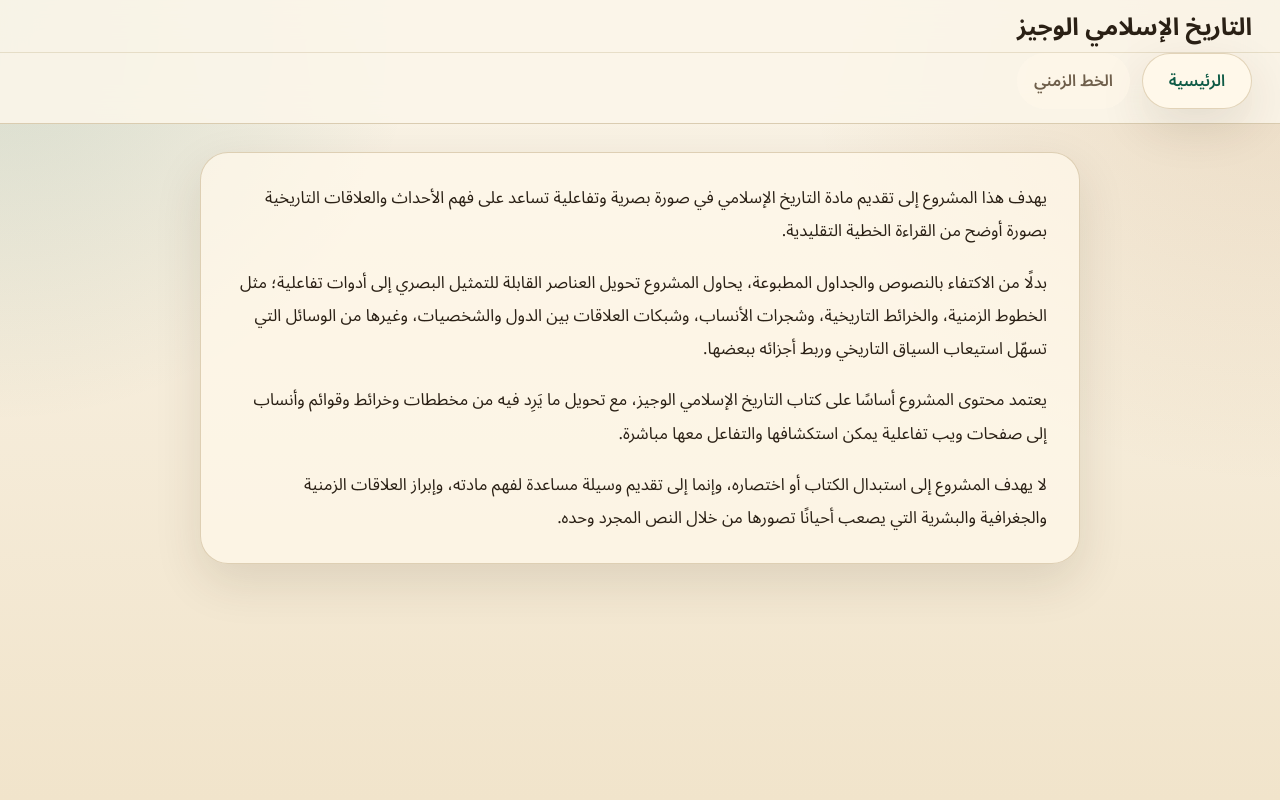
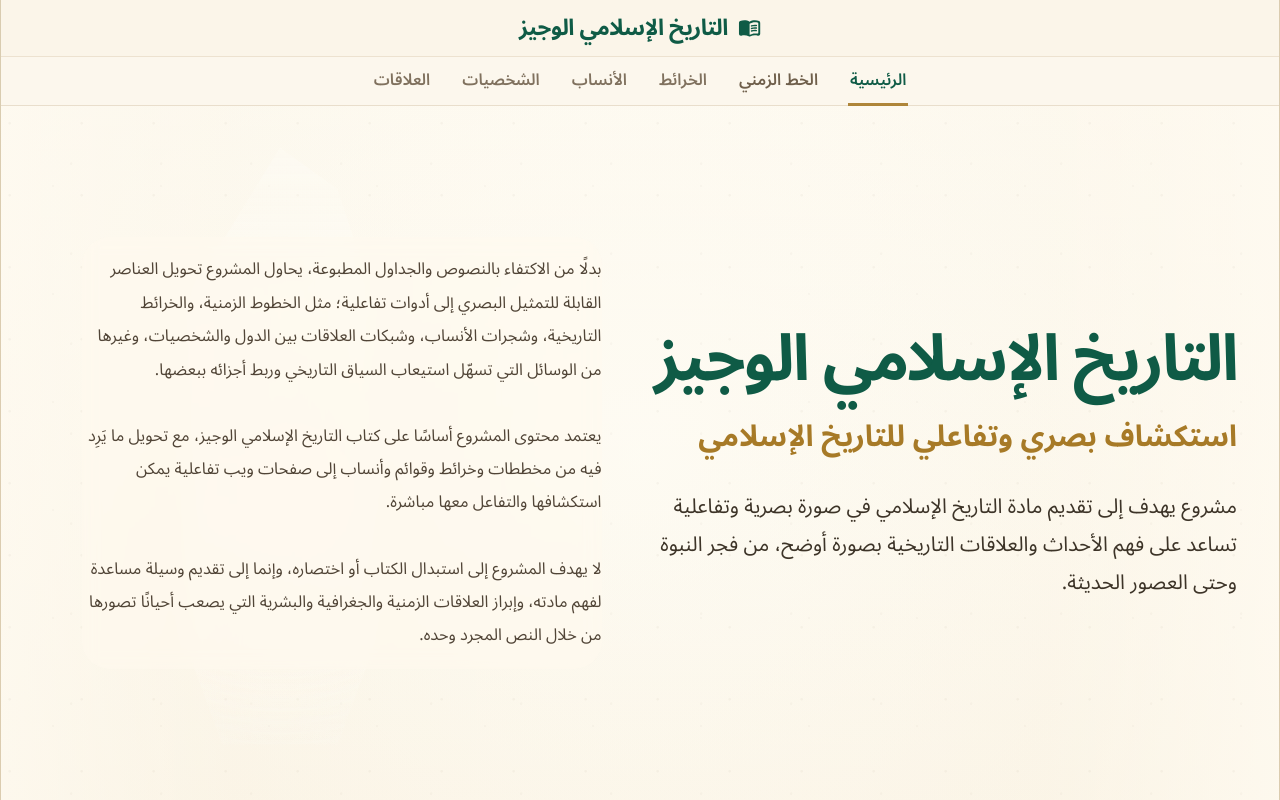
Before and after one commit to mohmoussad/interactive-wajiz, a React (Vite) app: page / in a window 1280 px wide. Built offline with nearby package versions, Linux system fonts and the light colour scheme.

Commit message:
refactor home page

```diff
--- a/src/components/AppShell.tsx
+++ b/src/components/AppShell.tsx
@@ -1,12 +1,17 @@
 import type { PropsWithChildren } from "react";
+import MenuBookRoundedIcon from "@mui/icons-material/MenuBookRounded";
 import { NavLink } from "react-router-dom";
 import { appRoutes } from "../app/routes";
 
 type AppShellProps = PropsWithChildren;
 
 const navigationItems = [
-  { label: "الرئيسية", route: appRoutes.home },
-  { label: "الخط الزمني", route: appRoutes.timeline },
+  { label: "الرئيسية", route: appRoutes.home, kind: "route" },
+  { label: "الخط الزمني", route: appRoutes.timeline, kind: "route" },
+  { label: "الخرائط", kind: "static" },
+  { label: "الأنساب", kind: "static" },
+  { label: "الشخصيات", kind: "static" },
+  { label: "العلاقات", kind: "static" },
 ] as const;
 
 export function AppShell({
@@ -16,11 +21,13 @@ export function AppShell({
     <div className="app-shell" dir="rtl">
       <header className="app-header">
         <div className="app-header__title">
+          <MenuBookRoundedIcon className="app-header__icon" />
           <h1>التاريخ الإسلامي الوجيز</h1>
         </div>
 
         <nav className="app-nav" aria-label="التنقل الرئيسي">
-          {navigationItems.map((item) => (
+          {navigationItems.map((item) =>
+            item.kind === "route" ? (
               <NavLink
                 key={item.route}
                 to={item.route}
@@ -31,7 +38,12 @@ export function AppShell({
               >
                 {item.label}
               </NavLink>
-          ))}
+            ) : (
+              <span key={item.label} className="app-nav__link app-nav__link--muted">
+                {item.label}
+              </span>
+            ),
+          )}
         </nav>
       </header>
 
--- a/src/index.css
+++ b/src/index.css
@@ -11,8 +11,9 @@
   --line: #d1c0a0;
   --line-strong: #b99f72;
   --accent: #0f5b46;
+  --accent-soft: #a77a27;
   --shadow: 0 18px 48px rgba(61, 42, 18, 0.12);
-  --header-height: 124px;
+  --header-height: 106px;
   --toolbox-height: 76px;
   --axis-height: 72px;
   font-family: "Noto Sans Arabic", "Segoe UI", sans-serif;
@@ -45,10 +46,13 @@ select {
 }
 
 .app-shell {
-  height: 100vh;
+  min-height: 100vh;
   display: grid;
   grid-template-rows: var(--header-height) minmax(0, 1fr);
+  margin: 0 auto;
   overflow: hidden;
+  border-inline: 1px solid rgba(209, 192, 160, 0.76);
+  background: linear-gradient(180deg, rgba(255, 251, 242, 0.7), rgba(252, 246, 233, 0.84));
 }
 
 .app-header {
@@ -56,55 +60,67 @@ select {
   top: 0;
   z-index: 20;
   display: grid;
-  grid-template-rows: minmax(0, 1fr) auto;
-  background: rgba(251, 245, 233, 0.9);
+  grid-template-rows: 56px 50px;
+  background: rgba(251, 245, 233, 0.94);
   border-bottom: 1px solid rgba(209, 192, 160, 0.78);
   backdrop-filter: blur(16px);
 }
 
 .app-header__title {
   display: flex;
+  justify-content: center;
   align-items: center;
+  gap: 10px;
   padding: 0 28px;
 }
 
 .app-header h1 {
-  margin: 2px 0 0;
-  font-size: 1.5rem;
+  margin: 0;
+  color: var(--accent);
+  font-size: 1.4rem;
+  font-weight: 700;
+  letter-spacing: -0.02em;
+}
+
+.app-header__icon {
+  color: var(--accent);
+  font-size: 1.45rem !important;
 }
 
 .app-nav {
   display: flex;
   align-items: center;
-  gap: 12px;
-  padding: 0 28px 14px;
-  border-top: 1px solid rgba(209, 192, 160, 0.45);
+  justify-content: center;
+  gap: 28px;
+  padding: 0 28px;
+  border-top: 1px solid rgba(209, 192, 160, 0.38);
+  background: rgba(255, 250, 242, 0.42);
 }
 
 .app-nav__link {
   display: inline-flex;
   align-items: center;
   justify-content: center;
-  min-width: 110px;
-  padding: 10px 16px;
-  border: 1px solid transparent;
-  border-radius: 999px;
-  background: rgba(255, 248, 234, 0.56);
+  height: 100%;
+  padding: 0 2px;
+  border-bottom: 3px solid transparent;
   color: var(--muted);
   text-decoration: none;
   font-weight: 600;
   transition:
-    background 160ms ease,
     color 160ms ease,
     border-color 160ms ease,
-    box-shadow 160ms ease;
+    opacity 160ms ease;
 }
 
 .app-nav__link.is-active {
-  background: var(--panel-strong);
   color: var(--accent);
-  border-color: rgba(185, 159, 114, 0.42);
-  box-shadow: var(--shadow);
+  border-color: rgba(167, 122, 39, 0.9);
+}
+
+.app-nav__link--muted {
+  opacity: 0.88;
+  cursor: default;
 }
 
 .app-shell__content {
@@ -124,29 +140,117 @@ select {
 }
 
 .home-page {
-  padding: 28px;
+  position: relative;
+  padding: 0;
   overflow: auto;
-  display: block;
+  background:
+    linear-gradient(
+      90deg,
+      rgba(255, 251, 242, 0.72) 0%,
+      rgba(255, 251, 242, 0.16) 18%,
+      rgba(255, 251, 242, 0.18) 82%,
+      rgba(255, 251, 242, 0.76) 100%
+    ),
+    radial-gradient(circle at center, rgba(255, 254, 248, 0.66), rgba(248, 240, 223, 0.34)),
+    linear-gradient(180deg, rgba(255, 251, 242, 0.72), rgba(248, 240, 223, 0.76));
 }
 
-.home-page__content {
-  max-width: 880px;
-  padding: 28px 32px;
-  border: 1px solid rgba(209, 192, 160, 0.72);
-  border-radius: 28px;
-  background: rgba(255, 248, 234, 0.72);
-  box-shadow: var(--shadow);
-  line-height: 2;
-  font-size: 1.04rem;
-  margin: 0 auto;
+.home-page::before,
+.home-page::after {
+  content: "";
+  position: absolute;
+  inset: 0;
+  pointer-events: none;
 }
 
-.home-page__content p {
-  margin: 0;
+.home-page::before {
+  background:
+    radial-gradient(circle at 12% 24%, rgba(77, 56, 25, 0.1) 1px, transparent 1.6px),
+    radial-gradient(circle at 78% 64%, rgba(77, 56, 25, 0.08) 1px, transparent 1.5px),
+    radial-gradient(circle at 48% 74%, rgba(77, 56, 25, 0.07) 1px, transparent 1.4px);
+  background-size:
+    72px 72px,
+    90px 90px,
+    108px 108px;
+  opacity: 0.36;
 }
 
-.home-page__content p + p {
-  margin-top: 18px;
+.home-page::after {
+  inset-inline-start: 50%;
+  inset-inline-end: auto;
+  width: min(360px, 42vw);
+  transform: translateX(-50%);
+  background:
+    radial-gradient(circle at 50% 58%, rgba(255, 250, 241, 0.66), transparent 62%),
+    linear-gradient(180deg, rgba(255, 253, 247, 0.4), rgba(255, 253, 247, 0.06));
+  opacity: 0.86;
+  clip-path: polygon(50% 6%, 66% 12%, 76% 28%, 76% 78%, 66% 92%, 34% 92%, 24% 78%, 24% 28%);
+  box-shadow: inset 0 0 0 2px rgba(255, 250, 241, 0.42);
+}
+
+.home-hero {
+  position: relative;
+  min-height: calc(100vh - var(--header-height));
+  display: grid;
+  grid-template-columns: minmax(0, 0.5fr) minmax(0, 0.5fr);
+  align-items: center;
+  padding: 30px 42px;
+  overflow: hidden;
+  align-content: center;
+  justify-items: center;
+}
+
+.home-hero__left,
+.home-hero__content {
+  position: relative;
+  z-index: 1;
+  text-align: right;
+  display: flex;
+  align-items: start;
+  justify-content: center;
+  flex-direction: column;
+}
+
+.home-hero__left {
+  display: flex;
+  align-items: start;
+  justify-content: center;
+  flex-direction: column;
+  align-self: end;
+  max-width: 520px;
+  border-radius: 28px;
+  background: rgba(255, 249, 238, 0.54);
+  color: #514537;
+  font-size: 1.02rem;
+  line-height: 2.05;
+  backdrop-filter: blur(8px);
+}
+
+.home-hero__content {
+  max-width: 660px;
+}
+
+.home-hero__title {
+  margin: 20px 0 10px;
+  color: var(--accent);
+  font-size: clamp(2.5rem, 5vw, 4.4rem);
+  line-height: 1.12;
+  letter-spacing: -0.03em;
+}
+
+.home-hero__subtitle {
+  margin: 0;
+  color: var(--accent-soft);
+  font-size: clamp(1.35rem, 2.3vw, 2rem);
+  font-weight: 700;
+}
+
+.home-hero__description {
+  max-width: 760px;
+  margin: 20px 0 0;
+  color: #3d3428;
+  font-size: 1.28rem;
+  line-height: 1.85;
 }
 
 .toolbox {
@@ -161,8 +265,6 @@ select {
   padding: 0 28px;
   backdrop-filter: blur(16px);
 }
-
-
 
 .segmented-control {
   display: inline-flex;
@@ -525,6 +627,7 @@ select {
 
   .app-shell {
     grid-template-rows: auto minmax(0, 1fr);
+    border-inline: 0;
   }
 
   .app-header__title {
@@ -534,6 +637,8 @@ select {
 
   .app-nav {
     overflow-x: auto;
+    justify-content: flex-start;
+    gap: 20px;
     padding-top: 12px;
   }
 
@@ -545,4 +650,34 @@ select {
     padding-top: 14px;
     padding-bottom: 14px;
   }
+
+  .home-hero {
+    min-height: auto;
+    grid-template-columns: 1fr;
+    padding: 42px 22px 64px;
+  }
+
+  .home-page::after {
+    width: min(280px, 58vw);
+  }
+
+  .home-hero__left,
+  .home-hero__content {
+    max-width: 100%;
+  }
+
+  .home-hero__left {
+    order: 2;
+    padding: 20px 22px;
+    font-size: 0.98rem;
+  }
+
+  .home-hero__content {
+    order: 1;
+    justify-self: stretch;
+  }
+
+  .home-hero__description {
+    font-size: 1.06rem;
+  }
 }
--- a/src/pages/HomePage.tsx
+++ b/src/pages/HomePage.tsx
@@ -1,30 +1,32 @@
 export function HomePage() {
   return (
-    <main className="home-page">
-      <section className="home-page__content">
+    <main className='home-page'>
+      <section className='home-hero'>
+        <div className='home-hero__content'>
+          <h2 className='home-hero__title'>التاريخ الإسلامي الوجيز</h2>
+          <p className='home-hero__subtitle'>استكشاف بصري وتفاعلي للتاريخ الإسلامي</p>
+          <p className='home-hero__description'>
+            مشروع يهدف إلى تقديم مادة التاريخ الإسلامي في صورة بصرية وتفاعلية تساعد على فهم الأحداث والعلاقات التاريخية
+            بصورة أوضح، من فجر النبوة وحتى العصور الحديثة.
+          </p>
+        </div>
+        <div className='home-hero__left'>
           <p>
-          يهدف هذا المشروع إلى تقديم مادة التاريخ الإسلامي في صورة بصرية وتفاعلية تساعد
-          على فهم الأحداث والعلاقات التاريخية بصورة أوضح من القراءة الخطية التقليدية.
+            بدلًا من الاكتفاء بالنصوص والجداول المطبوعة، يحاول المشروع تحويل العناصر القابلة للتمثيل البصري إلى أدوات
+            تفاعلية؛ مثل الخطوط الزمنية، والخرائط التاريخية، وشجرات الأنساب، وشبكات العلاقات بين الدول والشخصيات، وغيرها
+            من الوسائل التي تسهّل استيعاب السياق التاريخي وربط أجزائه ببعضها.
           </p>
 
           <p>
-          بدلًا من الاكتفاء بالنصوص والجداول المطبوعة، يحاول المشروع تحويل العناصر
-          القابلة للتمثيل البصري إلى أدوات تفاعلية؛ مثل الخطوط الزمنية، والخرائط
-          التاريخية، وشجرات الأنساب، وشبكات العلاقات بين الدول والشخصيات، وغيرها من
-          الوسائل التي تسهّل استيعاب السياق التاريخي وربط أجزائه ببعضها.
+            يعتمد محتوى المشروع أساسًا على كتاب التاريخ الإسلامي الوجيز، مع تحويل ما يَرِد فيه من مخططات وخرائط وقوائم
+            وأنساب إلى صفحات ويب تفاعلية يمكن استكشافها والتفاعل معها مباشرة.
           </p>
 
           <p>
-          يعتمد محتوى المشروع أساسًا على كتاب التاريخ الإسلامي الوجيز، مع تحويل ما يَرِد
-          فيه من مخططات وخرائط وقوائم وأنساب إلى صفحات ويب تفاعلية يمكن استكشافها
-          والتفاعل معها مباشرة.
+            لا يهدف المشروع إلى استبدال الكتاب أو اختصاره، وإنما إلى تقديم وسيلة مساعدة لفهم مادته، وإبراز العلاقات
+            الزمنية والجغرافية والبشرية التي يصعب أحيانًا تصورها من خلال النص المجرد وحده.
           </p>
-
-        <p>
-          لا يهدف المشروع إلى استبدال الكتاب أو اختصاره، وإنما إلى تقديم وسيلة مساعدة
-          لفهم مادته، وإبراز العلاقات الزمنية والجغرافية والبشرية التي يصعب أحيانًا
-          تصورها من خلال النص المجرد وحده.
-        </p>
+        </div>
       </section>
     </main>
   );
```
Lines whose indentation alone changed are shown as unchanged.
